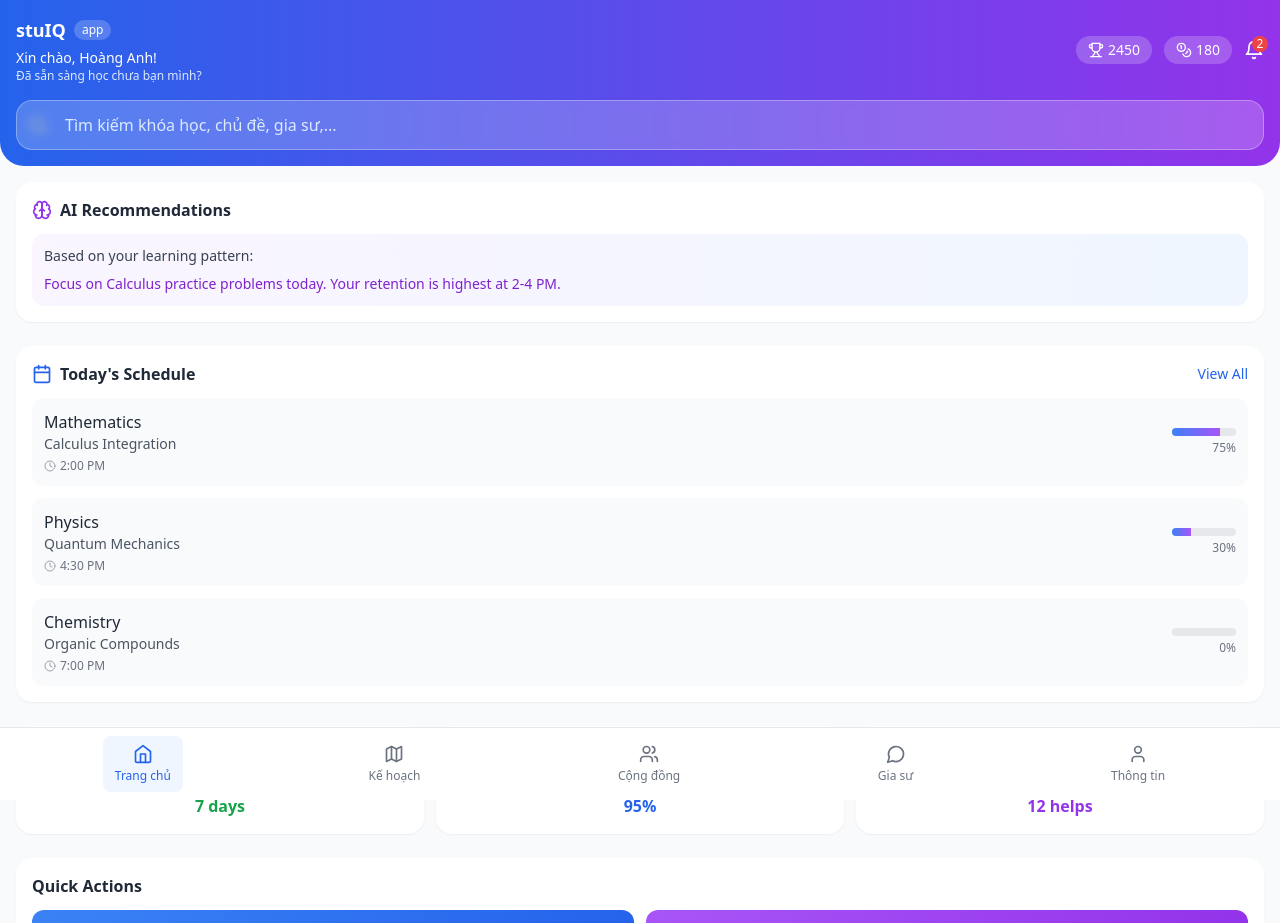
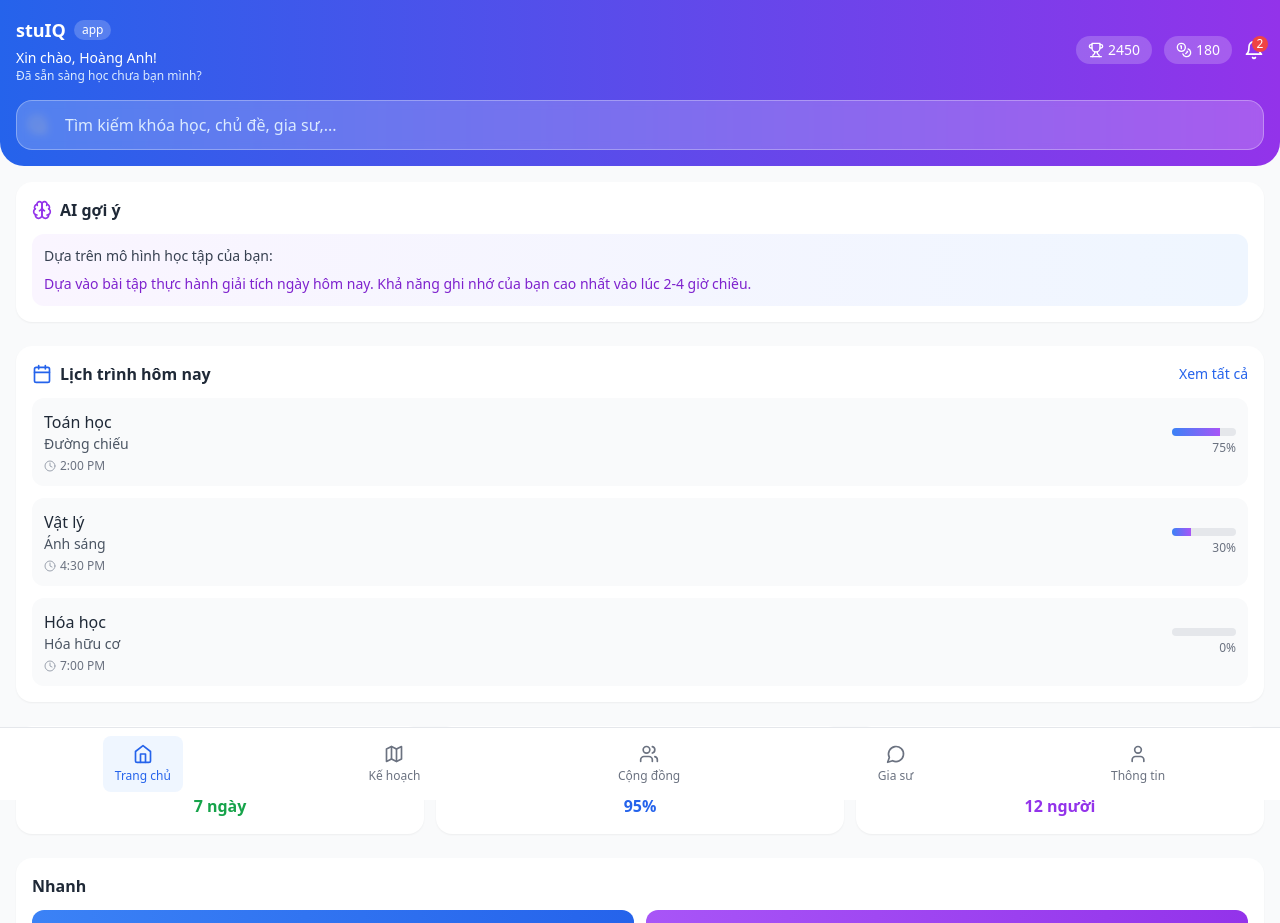
Before and after one commit to anhhuynhhoang1910/nhom6tiengviet, a React (Vite) app: page / in a window 1280 px wide. Shown: the top 923 px of the page. Built offline with nearby package versions, Linux system fonts and the light colour scheme.

Commit message:
Update HomeScreen.tsx

```diff
--- a/src/components/HomeScreen.tsx
+++ b/src/components/HomeScreen.tsx
@@ -4,15 +4,15 @@ import { Brain, Calendar, BookOpen, TrendingUp, Users, Award, Clock, Target } fr
 
 export const HomeScreen: React.FC = () => {
   const todayTasks = [
-    { subject: 'Mathematics', topic: 'Calculus Integration', time: '2:00 PM', progress: 75 },
-    { subject: 'Physics', topic: 'Quantum Mechanics', time: '4:30 PM', progress: 30 },
-    { subject: 'Chemistry', topic: 'Organic Compounds', time: '7:00 PM', progress: 0 },
+    { subject: 'Toán học', topic: 'Đường chiếu', time: '2:00 PM', progress: 75 },
+    { subject: 'Vật lý', topic: 'Ánh sáng', time: '4:30 PM', progress: 30 },
+    { subject: 'Hóa học', topic: 'Hóa hữu cơ', time: '7:00 PM', progress: 0 },
   ];
 
   const achievements = [
-    { name: 'Study Streak', icon: Target, value: '7 days', color: 'text-green-600' },
-    { name: 'Quiz Master', icon: Brain, value: '95%', color: 'text-blue-600' },
-    { name: 'Helpful Peer', icon: Users, value: '12 helps', color: 'text-purple-600' },
+    { name: 'Streak', icon: Target, value: '7 ngày', color: 'text-green-600' },
+    { name: 'Câu đố', icon: Brain, value: '95%', color: 'text-blue-600' },
+    { name: 'Người đã hỏi', icon: Users, value: '12 người', color: 'text-purple-600' },
   ];
 
   return (
@@ -24,11 +24,11 @@ export const HomeScreen: React.FC = () => {
         <div className="bg-white rounded-2xl p-4 shadow-sm">
           <div className="flex items-center mb-3">
             <Brain className="text-purple-600 mr-2" size={20} />
-            <h3 className="font-semibold text-gray-800">AI Recommendations</h3>
+            <h3 className="font-semibold text-gray-800">AI gợi ý</h3>
           </div>
           <div className="bg-gradient-to-r from-purple-50 to-blue-50 rounded-xl p-3">
-            <p className="text-sm text-gray-700 mb-2">Based on your learning pattern:</p>
-            <p className="text-sm font-medium text-purple-700">Focus on Calculus practice problems today. Your retention is highest at 2-4 PM.</p>
+            <p className="text-sm text-gray-700 mb-2">Dựa trên mô hình học tập của bạn:</p>
+            <p className="text-sm font-medium text-purple-700">Dựa vào bài tập thực hành giải tích ngày hôm nay. Khả năng ghi nhớ của bạn cao nhất vào lúc 2-4 giờ chiều.</p>
           </div>
         </div>
 
@@ -37,9 +37,9 @@ export const HomeScreen: React.FC = () => {
           <div className="flex items-center justify-between mb-3">
             <div className="flex items-center">
               <Calendar className="text-blue-600 mr-2" size={20} />
-              <h3 className="font-semibold text-gray-800">Today's Schedule</h3>
+              <h3 className="font-semibold text-gray-800">Lịch trình hôm nay</h3>
             </div>
-            <button className="text-blue-600 text-sm font-medium">View All</button>
+            <button className="text-blue-600 text-sm font-medium">Xem tất cả</button>
           </div>
 
           <div className="space-y-3">
@@ -83,15 +83,15 @@ export const HomeScreen: React.FC = () => {
 
         {/* Quick Actions */}
         <div className="bg-white rounded-2xl p-4 shadow-sm">
-          <h3 className="font-semibold text-gray-800 mb-3">Quick Actions</h3>
+          <h3 className="font-semibold text-gray-800 mb-3">Nhanh</h3>
           <div className="grid grid-cols-2 gap-3">
             <button className="flex items-center justify-center bg-gradient-to-r from-blue-500 to-blue-600 text-white rounded-xl py-3 space-x-2 hover:from-blue-600 hover:to-blue-700 transition-all duration-200">
               <BookOpen size={20} />
-              <span className="font-medium">Study Now</span>
+              <span className="font-medium">Học ngay</span>
             </button>
             <button className="flex items-center justify-center bg-gradient-to-r from-purple-500 to-purple-600 text-white rounded-xl py-3 space-x-2 hover:from-purple-600 hover:to-purple-700 transition-all duration-200">
               <TrendingUp size={20} />
-              <span className="font-medium">View Progress</span>
+              <span className="font-medium">Xem tiến độ</span>
             </button>
           </div>
         </div>
```
